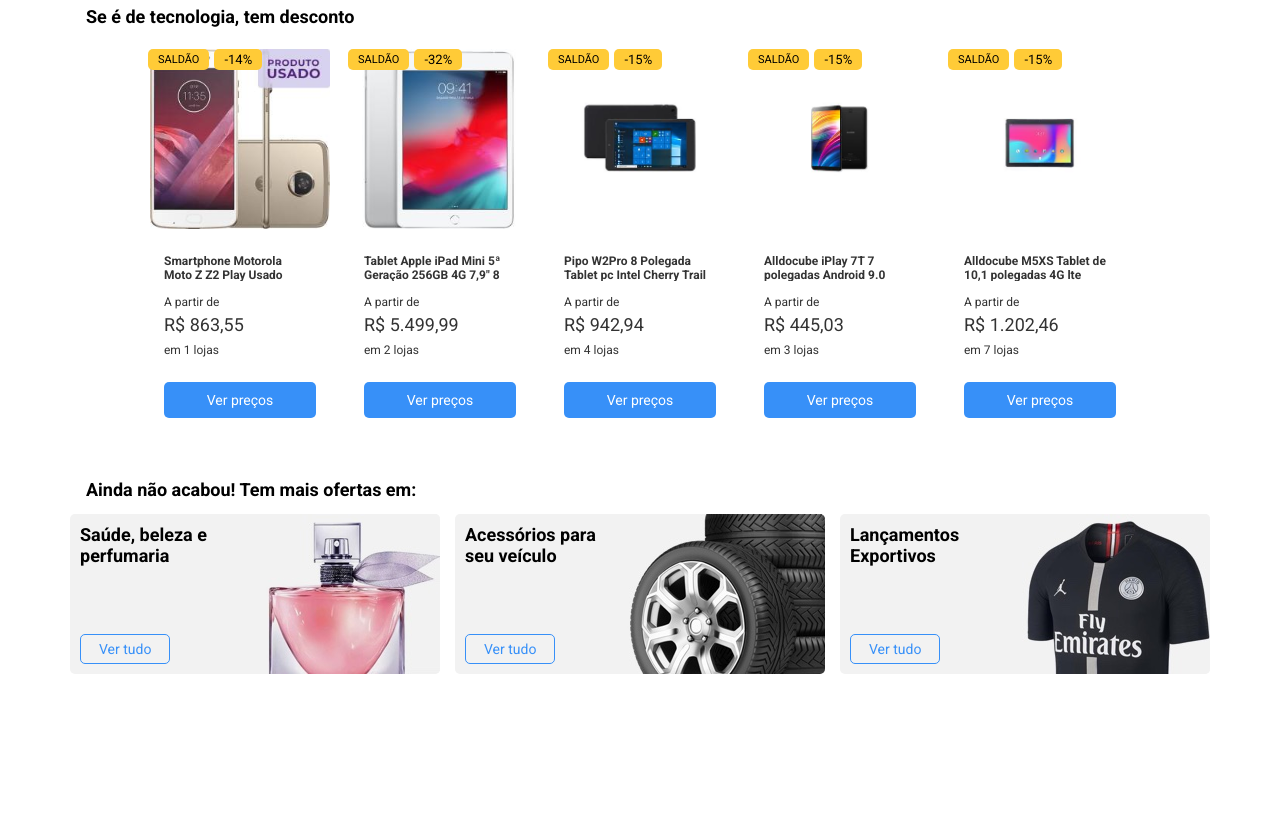
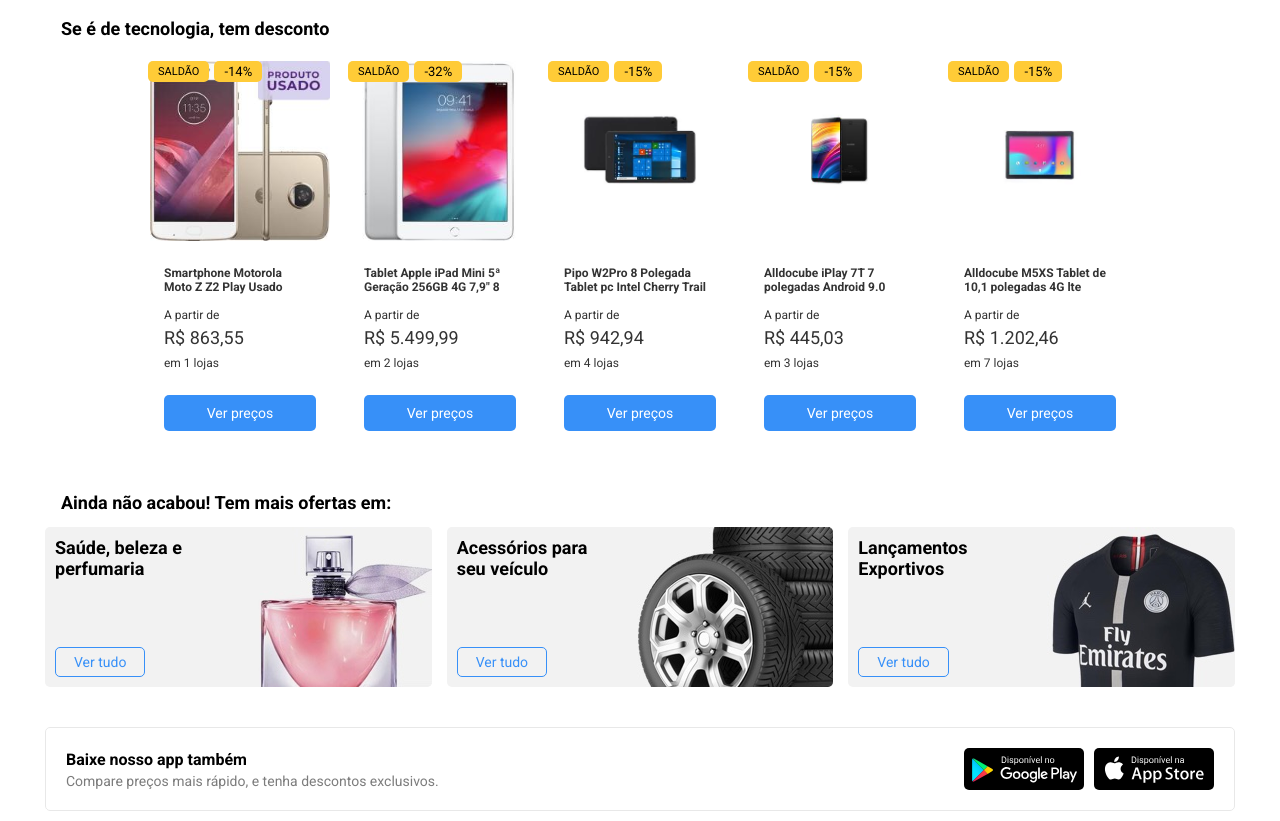
Before and after one commit to LuanEleuterio/buscape, a plain HTML site: page index.html in a window 1280 px wide. Shown: the part 1942-2763 px from the top of the page. Before the commit the page ends 2656 px from the top, so only its background shows below. Drawn offline with Linux system fonts and the light colour scheme.

Commit message:
Criado a section download-app, para baixar o app da Buscape

```diff
--- a/css/style.css
+++ b/css/style.css
@@ -23,7 +23,7 @@
 /* ESTILOS GERAIS */
 
 .container{
-  max-width: 1140px;
+  max-width: 1190px;
   margin: 0 auto;
   position: relative;
 }
@@ -464,6 +464,7 @@
   display: block;
   width: 150px;
   font-size: 18px;
+  z-index: 1;
 }
 
 .img-oferta{
@@ -489,6 +490,7 @@
   padding: 6px 18px;
   border-radius: 5px;
 
+  z-index: 1;
   transition: all .2s ease-out;
 }
 
@@ -496,3 +498,46 @@
   color: #fff;
   background-color: #3790f8;
 }
+
+/* DOWNLOAD APP (BAIXE NOSSO APP) */
+
+.download-app{
+  box-sizing: border-box;
+  display: flex;
+  align-items: center;
+  justify-content: space-between;
+
+  width: 100%;
+  margin: 10px 0;
+  padding: 20px;
+
+  border: 1px solid #e8e8e8;
+  border-radius: 5px;
+}
+
+.download-app h2{
+  font-size: 16px;
+  line-height: 24px;
+}
+
+.download-app p{
+  color: #7c7c7c;
+  font-size: 14px;
+  line-height: 18px;
+}
+
+.apps-store{
+  display: flex;
+}
+
+.apps-store a{
+  display: block;
+  background-color: #000;
+  border-radius: 5px;
+  align-self: center;
+  padding: 3px 0;
+}
+
+.apps-store a:first-child{
+  margin-right: 10px;
+}
--- a/index.html
+++ b/index.html
@@ -423,6 +423,17 @@
           </ul>
         </div>
       </div>
+
+      <div class='download-app'>
+        <div>
+          <h2>Baixe nosso app também</h2>
+          <p>Compare preços mais rápido, e tenha descontos exclusivos.</p>
+        </div>
+        <div class="apps-store">
+          <a href="#"><img src="./images/btn-google-play.svg" alt="Google play"></a>
+          <a href="#"><img src="./images/btn-apple-store.svg" alt="Apple store"></a>
+        </div>
+      </div>
     </div>
   </main>
 
```
Also changed, not shown: images/btn-apple-store.svg (renamed from images/btn-app_store.svg), images/btn-google-play.svg (renamed from images/btn-google_play.svg).
